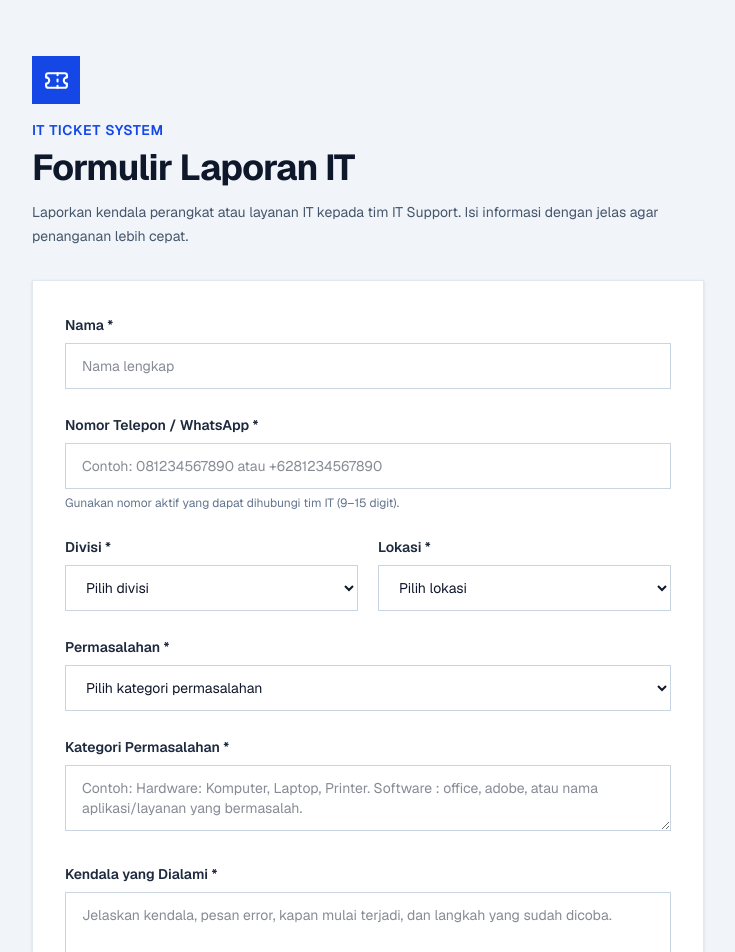
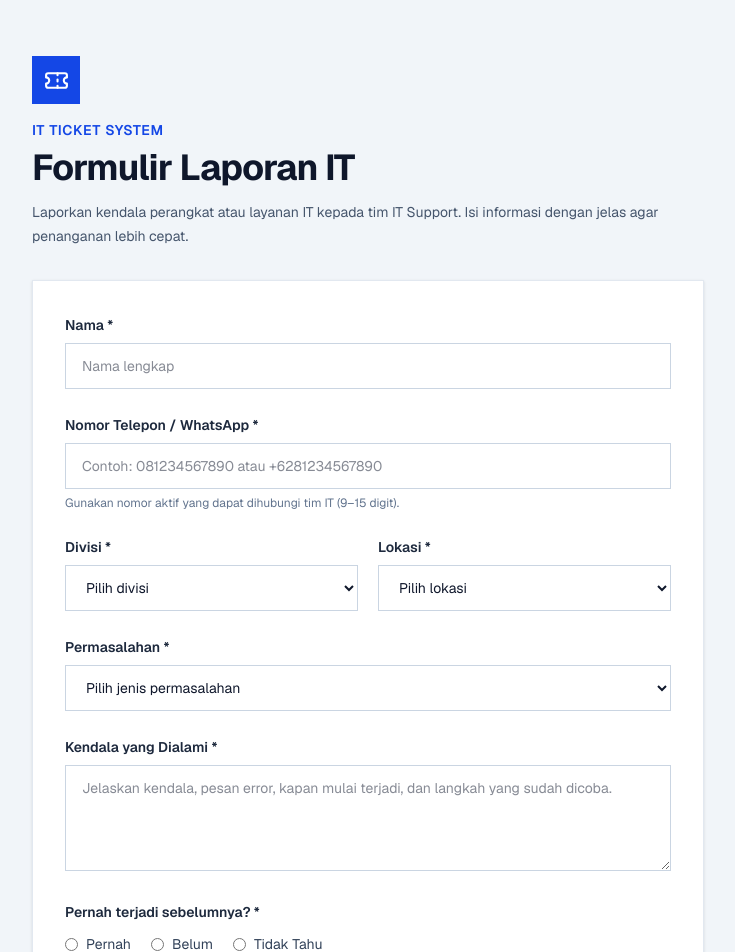
Before and after one commit to Resync02/it-ticketing-system, a Next.js app: page /client/ticket in a window 1280 px wide. Shown: the top 952 px of the page, without its empty margins (272-1007 px from the left). Built offline with nearby package versions, Linux system fonts and the light colour scheme.

Commit message:
Temp update

```diff
--- a/app/admin/(dashboard)/history/page.tsx
+++ b/app/admin/(dashboard)/history/page.tsx
@@ -1,4 +1,3 @@
-
 "use client";
 
 import { useCallback, useEffect, useMemo, useState } from "react";
@@ -103,28 +102,34 @@ function formatCompletionDate(value: string | null | undefined) {
   });
 }
 
-// Menentukan apakah tiket ditutup karena tidak bisa diselesaikan.
-// resolution_result juga digunakan sebagai fallback untuk data lama.
-function isNotResolvableTicket(ticket: TicketItem) {
-  return (
-    ticket.status?.trim() === "Tidak bisa diselesaikan" ||
-    ticket.resolution_result?.trim() === "Tidak bisa diselesaikan"
-  );
+// Status final yang dipilih PIC pada hasil penanganan.
+// resolution_result menjadi sumber utama; status tiket menjadi fallback data lama.
+function getHistoryStatus(ticket: TicketItem) {
+  const validatedResult = ticket.resolution_result?.trim();
+
+  if (
+    validatedResult === "Selesai" ||
+    validatedResult === "Tidak bisa diselesaikan"
+  ) {
+    return validatedResult;
+  }
+
+  const ticketStatus = ticket.status?.trim();
+  return ticketStatus || "-";
 }
 
-// Menentukan apakah tiket masuk ke History.
-function isClosedTicket(ticket: TicketItem) {
-  return (
-    ticket.status?.trim() === "Selesai" ||
-    isNotResolvableTicket(ticket)
-  );
+// Menentukan apakah tiket ditutup karena PIC menyatakan tidak bisa diselesaikan.
+function isNotResolvableTicket(ticket: TicketItem) {
+  return getHistoryStatus(ticket) === "Tidak bisa diselesaikan";
 }
 
-// Menampilkan status berdasarkan hasil penanganan.
-function getHistoryStatus(ticket: TicketItem) {
-  return isNotResolvableTicket(ticket)
-    ? "Tidak bisa diselesaikan"
-    : ticket.status;
+// Menentukan apakah tiket masuk ke History berdasarkan status final PIC.
+function isClosedTicket(ticket: TicketItem) {
+  const finalStatus = getHistoryStatus(ticket);
+  return (
+    finalStatus === "Selesai" ||
+    finalStatus === "Tidak bisa diselesaikan"
+  );
 }
 
 // Mengambil tanggal penutupan, termasuk fallback untuk tiket lama.
@@ -420,6 +425,7 @@ const [pageSize, setPageSize] = useState(5);
         "Deskripsi Masalah": ticket.issue,
         "Kendala dan Dampak": ticket.impact || "-",
         "Prioritas": ticket.priority ?? "Belum ditentukan",
+        "Status Final PIC": getHistoryStatus(ticket),
         "Nama PIC": ticket.assigned_pic_name || "Belum ditetapkan",
         "Tanggal Pengajuan": formatDateTime(ticket.time),
         "Tanggal Ditutup": formatDateTime(getClosureDate(ticket)),
@@ -452,6 +458,7 @@ const [pageSize, setPageSize] = useState(5);
         { wch: 48 }, // Deskripsi
         { wch: 48 }, // Dampak
         { wch: 16 }, // Prioritas
+        { wch: 30 }, // Status Final PIC
         { wch: 24 }, // Nama PIC
         { wch: 24 }, // Pengajuan
         { wch: 24 }, // Penutupan
@@ -488,6 +495,7 @@ const [pageSize, setPageSize] = useState(5);
           : "-",
         "Biaya (Rp)": ticket.component_cost ?? 0,
         "Hasil Penanganan": ticket.resolution_result || "-",
+        "Status Final PIC": getHistoryStatus(ticket),
         "Alasan Diselesaikan":
           ticket.resolution_completed_reason || "-",
         "Alasan Tidak Bisa Diselesaikan":
@@ -516,6 +524,7 @@ const [pageSize, setPageSize] = useState(5);
         { wch: 34 },
         { wch: 18 },
         { wch: 28 },
+        { wch: 30 }, // Status Final PIC
         { wch: 48 }, // Alasan Diselesaikan
         { wch: 48 }, // Alasan Tidak Bisa Diselesaikan
         { wch: 24 },
@@ -631,6 +640,11 @@ const [pageSize, setPageSize] = useState(5);
           allCompletedTickets.filter(
             isNotResolvableTicket
           ).length,
+        ],
+
+        [
+          "Status final berdasarkan validasi PIC",
+          "Kolom Status Final PIC pada Sheet Data Tiket Ditutup dan Penanganan Admin menggunakan hasil penanganan PIC yang tersimpan.",
         ],
 
         [
--- a/app/api/tickets/route.ts
+++ b/app/api/tickets/route.ts
@@ -34,7 +34,6 @@ const DIVISION_CODES: Record<string, string> = {
   "Finance": "FIN",
   "Accounting & Tax": "ACT",
   "HRGA": "HGA",
-  "IT Support": "ITS",
 };
 
 const ALLOWED_PROBLEM_CATEGORIES = [
@@ -591,7 +590,9 @@ export async function POST(request: NextRequest) {
   const division = getText(formData, "division");
   const location = getText(formData, "location");
   const device = getText(formData, "device");
-  const device_type = getText(formData, "device_type");
+  // Kolom lama dipertahankan untuk kompatibilitas database dan data historis.
+  // Form baru tidak lagi meminta field ini, sehingga tiket baru menyimpan NULL.
+  const device_type = getText(formData, "device_type") || null;
 
   const previous_occurrence = getText(
     formData,
@@ -631,7 +632,6 @@ export async function POST(request: NextRequest) {
     !division ||
     !location ||
     !device ||
-    !device_type ||
     !previous_occurrence ||
     !issue ||
     !impact ||
@@ -742,7 +742,7 @@ export async function POST(request: NextRequest) {
     division.length > 120 ||
     location.length > 150 ||
     device.length > 100 ||
-    device_type.length > 2000 ||
+    (device_type !== null && device_type.length > 2000) ||
     issue.length > 10000 ||
     impact.length > 10000
   ) {
@@ -919,12 +919,13 @@ export async function POST(request: NextRequest) {
       }
     ).insertId;
 
-    // Format: IT-[KODE DIVISI]-[URUTAN DIVISI]-[URUTAN GLOBAL].
+    // Format: IT-[URUTAN DIVISI]-[URUTAN GLOBAL]-[KODE DIVISI].
+    // ticketId menjadi nomor total tiket masuk karena berasal dari AUTO_INCREMENT global.
     ticketNumber = [
       "IT",
-      divisionCode,
       String(nextDivisionNumber).padStart(2, "0"),
       String(ticketId).padStart(3, "0"),
+      divisionCode,
     ].join("-");
 
     // Simpan nomor tiket final sebelum transaksi di-commit.
--- a/app/client/ticket/page.tsx
+++ b/app/client/ticket/page.tsx
@@ -56,7 +56,6 @@ export default function ClientTicketPage() {
   const [division, setDivision] = useState("");
   const [location, setLocation] = useState("");
   const [device, setDevice] = useState("");
-  const [deviceType, setDeviceType] = useState("");
   const [previous, setPrevious] = useState("");
   const [issue, setIssue] = useState("");
   const [impact, setImpact] = useState("");
@@ -80,7 +79,6 @@ export default function ClientTicketPage() {
       !division ||
       !location ||
       !device ||
-      !deviceType.trim() ||
       !previous ||
       !issue.trim() ||
       !impact.trim()
@@ -141,7 +139,6 @@ export default function ClientTicketPage() {
       formData.set("division", division);
       formData.set("location", location);
       formData.set("device", device);
-      formData.set("device_type", deviceType.trim());
       formData.set("previous_occurrence", previous);
       formData.set("issue", issue.trim());
       formData.set("impact", impact.trim());
@@ -199,7 +196,6 @@ export default function ClientTicketPage() {
       setDivision("");
       setLocation("");
       setDevice("");
-      setDeviceType("");
       setPrevious("");
       setIssue("");
       setImpact("");
@@ -364,7 +360,7 @@ export default function ClientTicketPage() {
               onChange={(e) => setDevice(e.target.value)}
               required
             >
-              <option value="">Pilih kategori permasalahan</option>
+              <option value="">Pilih jenis permasalahan</option>
 
               {problemCategories.map((item) => (
                 <option key={item} value={item}>
@@ -372,27 +368,6 @@ export default function ClientTicketPage() {
                 </option>
               ))}
             </select>
-          </div>
-
-          {/* Tipe Perangkat */}
-          <div>
-            <label
-              className="text-sm font-semibold text-slate-800"
-              htmlFor="deviceType"
-            >
-              Kategori Permasalahan *
-            </label>
-
-            <textarea
-              id="deviceType"
-              className={inputClass}
-              rows={2}
-              value={deviceType}
-              onChange={(e) => setDeviceType(e.target.value)}
-              required
-              maxLength={2000}
-              placeholder="Contoh: Hardware: Komputer, Laptop, Printer. Software : office, adobe, atau nama aplikasi/layanan yang bermasalah."
-            />
           </div>
 
           {/* Kendala */}
```
